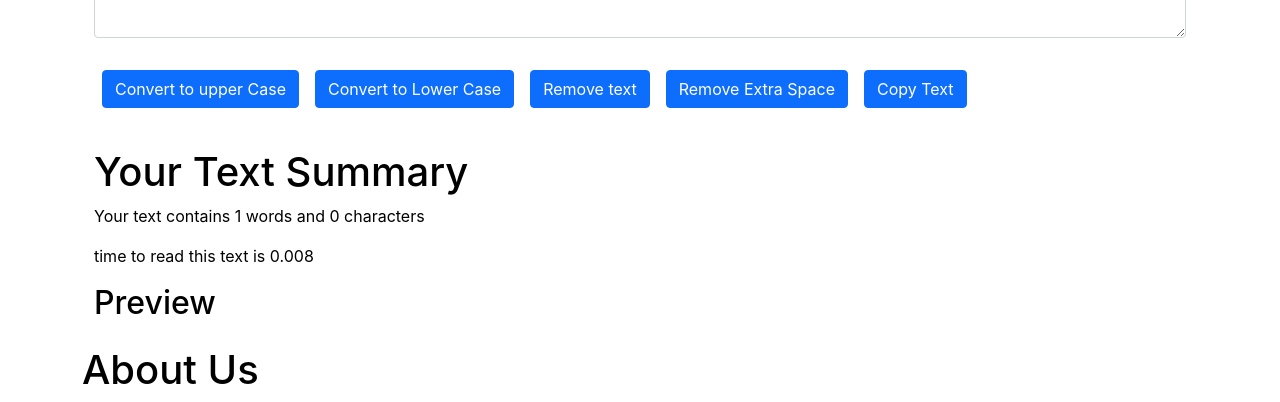
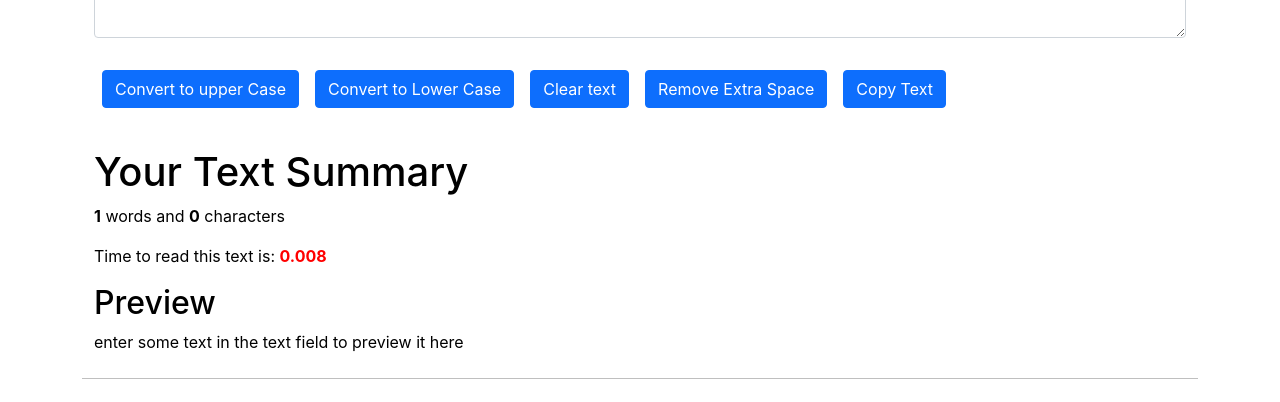
Before and after one commit to wizard3107/text-modifer, a React (Create React App) app: page / in a window 1280 px wide. Shown: the part 296-698 px from the top of the page. Built offline with nearby package versions, Linux system fonts and the light colour scheme.

Commit message:
alerts added

```diff
--- a/package.json
+++ b/package.json
@@ -10,6 +10,7 @@
     "gh-pages": "^3.2.3",
     "react": "^17.0.2",
     "react-dom": "^17.0.2",
+    "react-router-dom": "^6.2.1",
     "react-scripts": "5.0.0",
     "web-vitals": "^2.1.2"
   },
--- a/src/App.js
+++ b/src/App.js
@@ -1,29 +1,45 @@
 import { useState } from 'react';
 import './App.css';
 import About from './component/About';
+import Alert from './component/Alert';
 import Navbar from './component/Navbar';
 import Textutils from './component/Textutils';
 
 function App() {
-  const [mode,setMode]=useState('light')
+  const [mode,setMode]=useState('light');
+const [alert, setAlert]=useState(null);
+const showAlert=(msg,typ)=>{
+  setAlert({
+    msg:msg,
+    type:typ
+  })
+  setTimeout( ()=>{
+    setAlert(null)},
+    1500
+  )
+}
   const toggleMode=()=>
   {
     if(mode==='light')
     {
       setMode('dark');
       document.body.style.backgroundColor='rgb(12 21 49)';
+      showAlert('Dark mode enabled Successfully','success')
     }
     else{
 setMode('light');
-document.body.style.backgroundColor='white'
+document.body.style.backgroundColor='white';
+showAlert('Light mode enabled Successfully','success')
     }
   }
   return (
     <div className="app">
       <Navbar mode={mode} toggleMode={toggleMode}/>
       <div className='container'>
-      <Textutils heading="Enter The text to analyze" mode={mode}/>
+      <Alert alert={alert}/>
+      <Textutils showAlert={showAlert} heading="Enter The text to analyze" mode={mode}/>
       <About mode={mode}/>
+
       </div>
     </div>
   );
--- a/src/component/Textutils.js
+++ b/src/component/Textutils.js
@@ -4,23 +4,55 @@ function Textutils(props) {
    const handleUpClick= ()=>{
 		// console.log("button was clicked");
 		const newtext = text.toUpperCase();
+		if(text===newtext)
+		{
+			props.showAlert('Text already in UPPER CASE!!','warning');
+		}
+		else
+		{
 			setText(newtext);
+			props.showAlert('Text converted to UPPER CASE!! Successfully','success');
+		}
 	}
 	const handleDnClick= ()=>{
 		// console.log("button was clicked");
 		const newtext = text.toLowerCase();
+		if(newtext === text)
+		{
+			props.showAlert('Text already in lower case!!','warning');
+		}
+		else
+		{
 			setText(newtext);
+			props.showAlert('Text converted to lower case!! Successfully','success');
+		}
 }
 	const handleRtClick= ()=>{
 		// console.log("button was clicked");
+		if(text.length===0)
+		{
+			props.showAlert('Nothing present in the text box to clear!!','warning')
+		}
+		else
+		{
 			setText("");
+			props.showAlert('Text cleared!! Successfully','success');
+		}
 }
 	const handleReClick= ()=>{
 		// console.log("button was clicked");
 		const newtext = text;
 		const arr= newtext.split(/[ ]+/);
 		const newtxt=arr.join(" ");
+		if(newtxt===text)
+		{
+			props.showAlert("Text Don't have Extra spaces!!",'warning');
+		}
+		else
+		{
 			setText(newtxt);
+			props.showAlert('Extra space removed from the text Successfully','success');
+		}
 }
 
 	const handleOnChange= (e)=>
@@ -32,6 +64,7 @@ function Textutils(props) {
 		var text= document.getElementById("mybox");
 		text.select();
 		navigator.clipboard.writeText(text.value);
+		props.showAlert('Text Copied!! Successfully','success');
 	}
 	return (
 		<div style={{backgroundColor:props.mode==='dark'?'rgb(12 21 49)':'white', color:props.mode==='dark'?'white':'black'}}>
@@ -42,18 +75,19 @@ function Textutils(props) {
 		</div>
 		<button className='btn btn-primary mx-2 my-3' onClick={handleUpClick}>Convert to upper Case</button>
 		<button className='btn btn-primary mx-2 my-3' onClick={handleDnClick}>Convert to Lower Case</button>
-		<button className='btn btn-primary mx-2 my-3' onClick={handleRtClick}>Remove text</button>
+		<button className='btn btn-primary mx-2 my-3' onClick={handleRtClick}>Clear text</button>
 		<button className='btn btn-primary mx-2 my-3' onClick={handleReClick}>Remove Extra Space</button>
 		<button className='btn btn-primary mx-2 my-3' onClick={handleCopy}>Copy Text</button>
 	</div>
 	<div className='container my-4'style={{backgroundColor:props.mode==='dark'?'rgb(12 21 49)':'white', color:props.mode==='dark'?'white':'black'}}>
 		<h1>Your Text Summary
 		</h1>
-		<p>Your text contains {text.split(" ").length} words and {text.length} characters</p>
-		<p>time to read this text is {0.008*text.split(" ").length}</p>
+		<p><strong>{text.split(" ").length}</strong> words and <strong>{text.length}</strong> characters</p>
+		<p>Time to read this text is: <strong style={{color:'red'}}> {0.008*text.split(" ").length}</strong></p>
 		<h2>Preview</h2>
-		<p>{text}</p>
+		<p>{text.length>0?text:"enter some text in the text field to preview it here"}</p>
 	</div>
+	<hr/>
 	</div>
 	)
 }
```
Also changed, not shown: 1 other file (tests, documents, lock files or other folders). Lines whose indentation alone changed are shown as unchanged.
